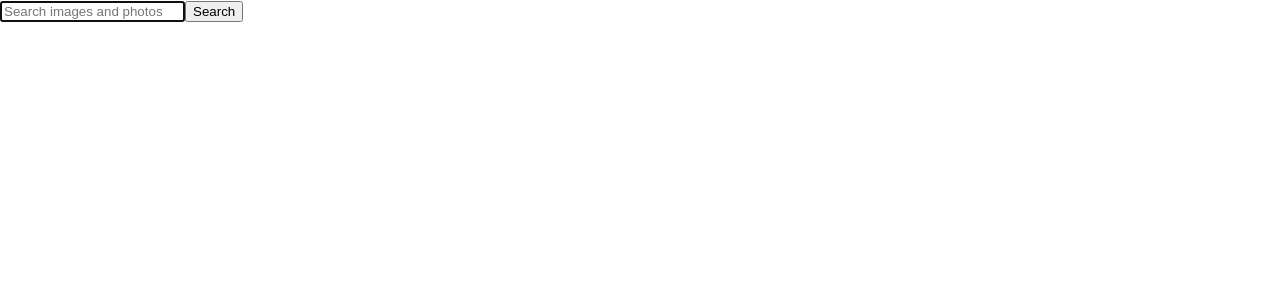
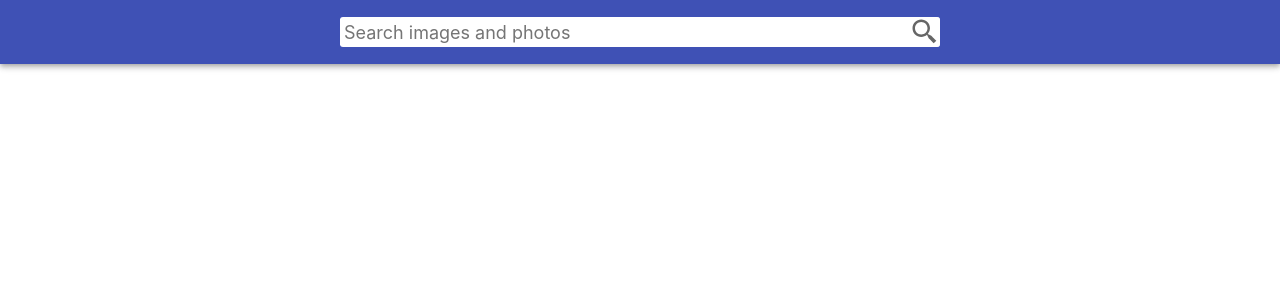
Before and after one commit to Pibodee/goit-react-hw-03-image-finder, a React (Create React App) app: page / in a window 1280 px wide. Shown: the top 300 px of the page. Built offline with nearby package versions, Linux system fonts and the light colour scheme.

Commit message:
added fetch

```diff
--- a/package.json
+++ b/package.json
@@ -7,8 +7,12 @@
     "@testing-library/jest-dom": "^5.16.3",
     "@testing-library/react": "^12.1.4",
     "@testing-library/user-event": "^13.5.0",
+    "nanoid": "^3.3.4",
     "react": "^18.1.0",
     "react-dom": "^18.1.0",
+    "react-hot-toast": "^2.4.0",
+    "react-icons": "^4.8.0",
+    "react-loader-spinner": "^5.3.4",
     "react-scripts": "5.0.1",
     "web-vitals": "^2.1.3"
   },
--- a/src/components/App.jsx
+++ b/src/components/App.jsx
@@ -1,16 +1,31 @@
 import { Component } from 'react';
-import { Search } from './input/input';
+import { ImageGallery } from './ImageGallery/imageGallery';
+import { Searchbar } from './Searchbar/input';
+import { Toaster } from 'react-hot-toast';
 
 export class App extends Component {
   state = {
     keyword: '',
   };
 
-  handleSubmit = (keyword) => {
-    this.setState({ keyword })
-  }
+  handleSubmit = keyword => {
+    this.setState({ keyword });
+  };
 
   render() {
-    return <Search onSearch={this.handleSubmit} />;
+    return (
+      <>
+        <Toaster
+          position="top-right"
+          toastOptions={{
+            duration: 2000,
+          }}
+        />
+        <Searchbar
+          onSearch={this.handleSubmit}
+        />
+        <ImageGallery value={this.state.keyword} />
+      </>
+    );
   }
 }
--- /dev/null
+++ b/src/components/Fetch/fetch.js
@@ -0,0 +1,9 @@
+const BASE_URL = 'https://pixabay.com/api/';
+const API_KEY = '33095409-60cba74fa568b59265daa29f1';
+const PER_PAGE = '12';
+
+export const getImages = keyword => {
+ return fetch(
+    `${BASE_URL}?q=${keyword}&page=1&key=${API_KEY}&image_type=photo&orientation=horizontal&per_page=${PER_PAGE}`
+  );
+};
--- /dev/null
+++ b/src/components/ImageGallery/imageGallery.js
@@ -0,0 +1,43 @@
+import { getImages } from 'components/Fetch/fetch';
+import { Component } from 'react';
+import { GalleryItem } from './imageGalleryItem';
+import { ThreeDots } from 'react-loader-spinner';
+
+export class ImageGallery extends Component {
+  state = {
+    images: null,
+    loading: false,
+  };
+
+  componentDidUpdate(prevProps) {
+    if (prevProps.value !== this.props.value) {
+      this.setState({ loading: true });
+        getImages(this.props.value)
+            .then(response => response.json())
+            .then((images) => this.setState({ images}))
+        .finally(() => {
+          this.setState({ loading: false });
+        });
+    }
+  }
+  render() {
+    return (
+      <>
+        {this.state.loading && (
+          <div className="wrapper">
+            <ThreeDots color="#3f51b5" wrapperClassName="ImageGalleryItem" />
+          </div>
+        )}
+        {this.state.images && (
+          <ul className="ImageGallery">
+            {this.state.images.hits.map(({ id, webformatURL, tags }) => {
+              return (
+                <GalleryItem key={id} webformatURL={webformatURL} tags={tags} />
+              );
+            })}
+          </ul>
+        )}
+      </>
+    );
+  }
+}
--- /dev/null
+++ b/src/components/ImageGallery/imageGalleryItem.js
@@ -0,0 +1,8 @@
+
+export const GalleryItem = ({webformatURL, tags }) => {
+    return (
+      <li className="ImageGalleryItem">
+        <img className="ImageGalleryItem-image" src={webformatURL} alt={tags} />
+      </li>
+    );
+}
--- /dev/null
+++ b/src/components/Searchbar/input.js
@@ -0,0 +1,49 @@
+import { Component } from 'react';
+import { toast } from 'react-hot-toast';
+import { BiSearchAlt2 } from 'react-icons/bi';
+
+export class Searchbar extends Component {
+  state = {
+    value: '',
+  };
+
+  handleChange = ({ target: { value } }) => {
+    this.setState({ value });
+  };
+
+  handleSubmit = e => {
+    e.preventDefault();
+    if (!this.state.value) {
+      return toast.error('Please, enter some keywords');
+    }
+
+    this.props.onSearch(this.state.value);
+    this.setState({ value: '' });
+  };
+
+  render() {
+    return (
+      <div className="Searchbar">
+        <form className="SearchForm" onSubmit={this.handleSubmit}>
+          <input
+            className="SearchForm-input"
+            type="text"
+            autoComplete="off"
+            autoFocus
+            placeholder="Search images and photos"
+            value={this.state.value}
+            onChange={this.handleChange}
+          />
+          <button
+            className="SearchForm-button SearchForm-button-label"
+            type="submit"
+          >
+            <span>
+              <BiSearchAlt2 className="SearchForm-button-label" />
+            </span>
+          </button>
+        </form>
+      </div>
+    )
+  }
+}
--- a/src/components/input/input.js
+++ /dev/null
@@ -1,36 +0,0 @@
-import { Component } from 'react';
-
-export class Search extends Component {
-  state = {
-    value: '',
-  };
-
-  handleChange = ({ target: { value } }) => {
-    this.setState({ value });
-    };
-
-    handleSubmit = (e) => {
-        e.preventDefault();
-        this.props.onSearch(this.state.value);
-
-    }
-
-
-  render() {
-    return (
-      <>
-        <form onSubmit={this.handleSubmit}>
-          <input
-            type="text"
-            autoComplete="off"
-            autoFocus
-            placeholder="Search images and photos"
-            value={this.state.value}
-            onChange={this.handleChange}
-          />
-          <button type="submit">Search</button>
-        </form>
-      </>
-    );
-  }
-}
--- /dev/null
+++ b/src/components/styles.css
@@ -0,0 +1,217 @@
+html {
+  box-sizing: border-box;
+  width: 100vw;
+  overflow-x: hidden;
+}
+
+*,
+*::before,
+*::after {
+  box-sizing: inherit;
+}
+
+body {
+  margin: 0;
+  font-family: -apple-system, BlinkMacSystemFont, 'Segoe UI', Roboto,
+    Oxygen-Sans, Ubuntu, Cantarell, 'Helvetica Neue', sans-serif;
+  color: #212121;
+  background-color: #fff;
+  -webkit-font-smoothing: antialiased;
+  -moz-osx-font-smoothing: grayscale;
+}
+
+img {
+  display: block;
+  max-width: 100%;
+  height: auto;
+}
+
+/*
+ * Стили компонента App
+ */
+.App {
+  display: grid;
+  grid-template-columns: 1fr;
+  grid-gap: 16px;
+  padding-bottom: 24px;
+}
+
+/*
+ * Стили компонента Searchbar
+ */
+.Searchbar {
+  top: 0;
+  left: 0;
+  position: sticky;
+  z-index: 1100;
+  display: flex;
+  justify-content: center;
+  align-items: center;
+  min-height: 64px;
+  padding-right: 24px;
+  padding-left: 24px;
+  padding-top: 12px;
+  padding-bottom: 12px;
+  color: #fff;
+  background-color: #3f51b5;
+  box-shadow: 0px 2px 4px -1px rgba(0, 0, 0, 0.2),
+    0px 4px 5px 0px rgba(0, 0, 0, 0.14), 0px 1px 10px 0px rgba(0, 0, 0, 0.12);
+}
+
+/*
+ * Стили компонента SearchForm
+ */
+.SearchForm {
+  display: flex;
+  align-items: center;
+  width: 100%;
+  max-width: 600px;
+  background-color: #fff;
+  border-radius: 3px;
+  overflow: hidden;
+}
+
+.SearchForm-button {
+  display: inline-block;
+  width: 30px;
+  height: 30px;
+  border: 0;
+  padding: 0;
+  background-color: #fff;
+  /* background-image: url('https://image.flaticon.com/icons/svg/149/149852.svg'); */
+  /* background-size: 40%; */
+  /* background-repeat: no-repeat;
+  background-position: center; */
+  opacity: 0.6;
+  transition: opacity 250ms cubic-bezier(0.4, 0, 0.2, 1);
+  cursor: pointer;
+  outline: none;
+}
+
+.SearchForm-button:hover {
+  opacity: 1;
+}
+
+.SearchForm-button-label {
+  width: 30px;
+  height: 30px;
+  /* position: absolute;
+  width: 1px;
+  height: 1px;
+  padding: 0;
+  overflow: hidden;
+  clip: rect(0, 0, 0, 0);
+  white-space: nowrap;
+  clip-path: inset(50%);
+  border: 0; */
+}
+
+.SearchForm-input {
+  display: inline-block;
+  width: 100%;
+  font: inherit;
+  font-size: 20px;
+  border: none;
+  outline: none;
+  padding-left: 4px;
+  padding-right: 4px;
+}
+
+.SearchForm-input::placeholder {
+  font: inherit;
+  font-size: 18px;
+}
+
+/*
+ * Стили компонента ImageGallery
+ */
+.ImageGallery {
+  display: grid;
+  max-width: calc(100vw - 48px);
+  grid-template-columns: repeat(auto-fill, minmax(320px, 1fr));
+  grid-gap: 16px;
+  margin-top: 0;
+  margin-bottom: 0;
+  padding: 0;
+  list-style: none;
+  margin-left: auto;
+  margin-right: auto;
+}
+
+/*
+ * Стили компонента ImageGalleryItem
+ */
+.ImageGalleryItem {
+  border-radius: 2px;
+  box-shadow: 0px 1px 3px 0px rgba(0, 0, 0, 0.2),
+    0px 1px 1px 0px rgba(0, 0, 0, 0.14), 0px 2px 1px -1px rgba(0, 0, 0, 0.12);
+}
+
+.ImageGalleryItem-image {
+  width: 100%;
+  height: 260px;
+  object-fit: cover;
+  transition: transform 250ms cubic-bezier(0.4, 0, 0.2, 1);
+}
+
+.ImageGalleryItem-image:hover {
+  transform: scale(1.03);
+  cursor: zoom-in;
+}
+
+/*
+ * Стили компонента Modal
+ */
+
+.Overlay {
+  position: fixed;
+  top: 0;
+  left: 0;
+  width: 100vw;
+  height: 100vh;
+  display: flex;
+  justify-content: center;
+  align-items: center;
+  background-color: rgba(0, 0, 0, 0.8);
+  z-index: 1200;
+}
+
+.Modal {
+  max-width: calc(100vw - 48px);
+  max-height: calc(100vh - 24px);
+}
+
+/*
+* Стили компонента Buton (Load more)
+*/
+.Button {
+  padding: 8px 16px;
+  border-radius: 2px;
+  background-color: #3f51b5;
+  transition: all 250ms cubic-bezier(0.4, 0, 0.2, 1);
+  text-align: center;
+  display: inline-block;
+  color: #fff;
+  border: 0;
+  text-decoration: none;
+  cursor: pointer;
+  font-family: inherit;
+  font-size: 18px;
+  line-height: 24px;
+  font-style: normal;
+  font-weight: 500;
+  min-width: 180px;
+  box-shadow: 0px 3px 1px -2px rgba(0, 0, 0, 0.2),
+    0px 2px 2px 0px rgba(0, 0, 0, 0.14), 0px 1px 5px 0px rgba(0, 0, 0, 0.12);
+}
+
+.Button:hover,
+.Button:focus {
+  background-color: #303f9f;
+}
+
+
+.wrapper{
+  display: flex;
+  justify-content: center;
+}
--- a/src/index.js
+++ b/src/index.js
@@ -2,6 +2,7 @@ import React from 'react';
 import ReactDOM from 'react-dom/client';
 import { App } from 'components/App';
 import './index.css';
+import './components/styles.css'
 
 ReactDOM.createRoot(document.getElementById('root')).render(
   <React.StrictMode>
```
Also changed, not shown: 1 other file (tests, documents, lock files or other folders).
